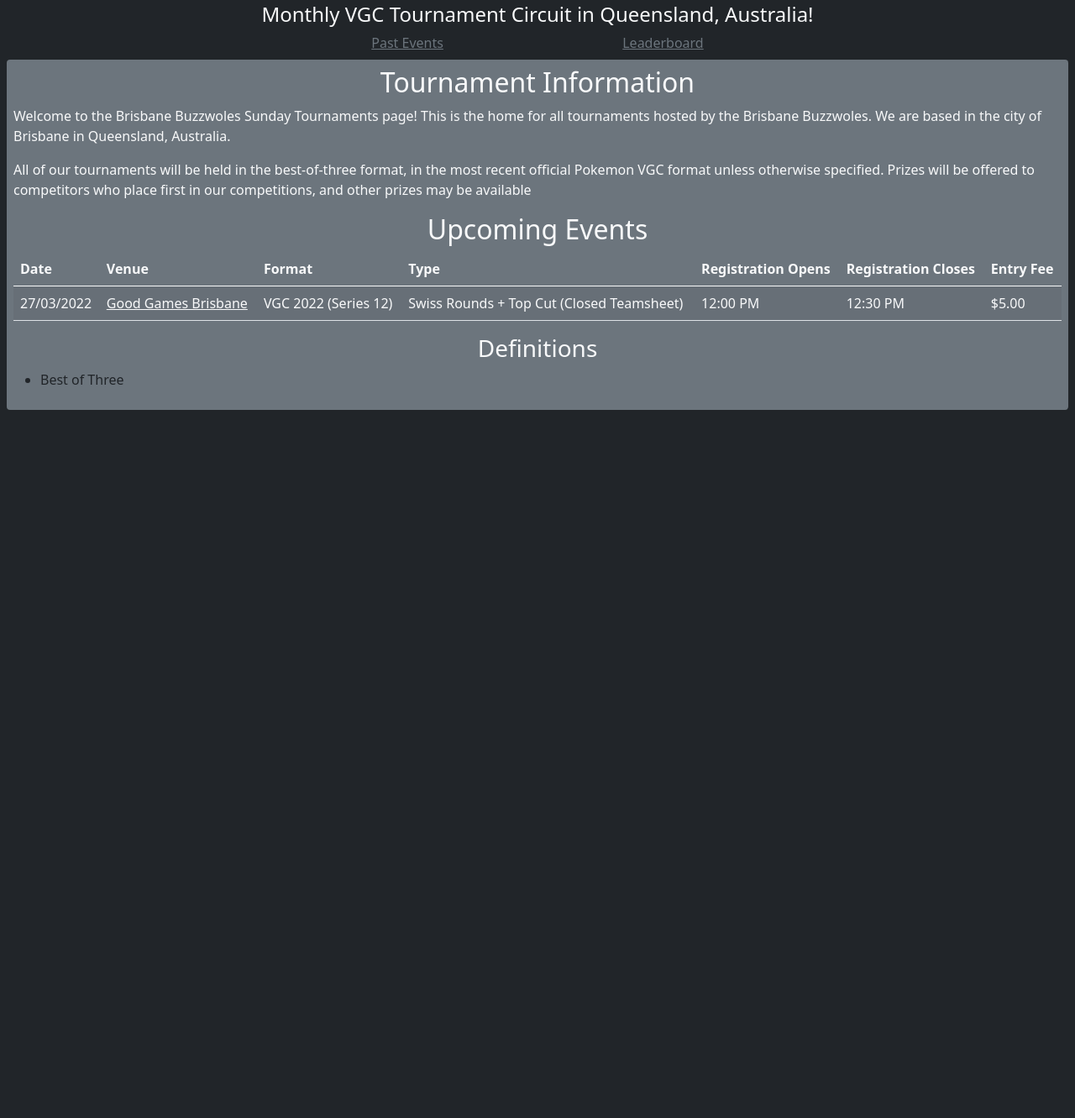
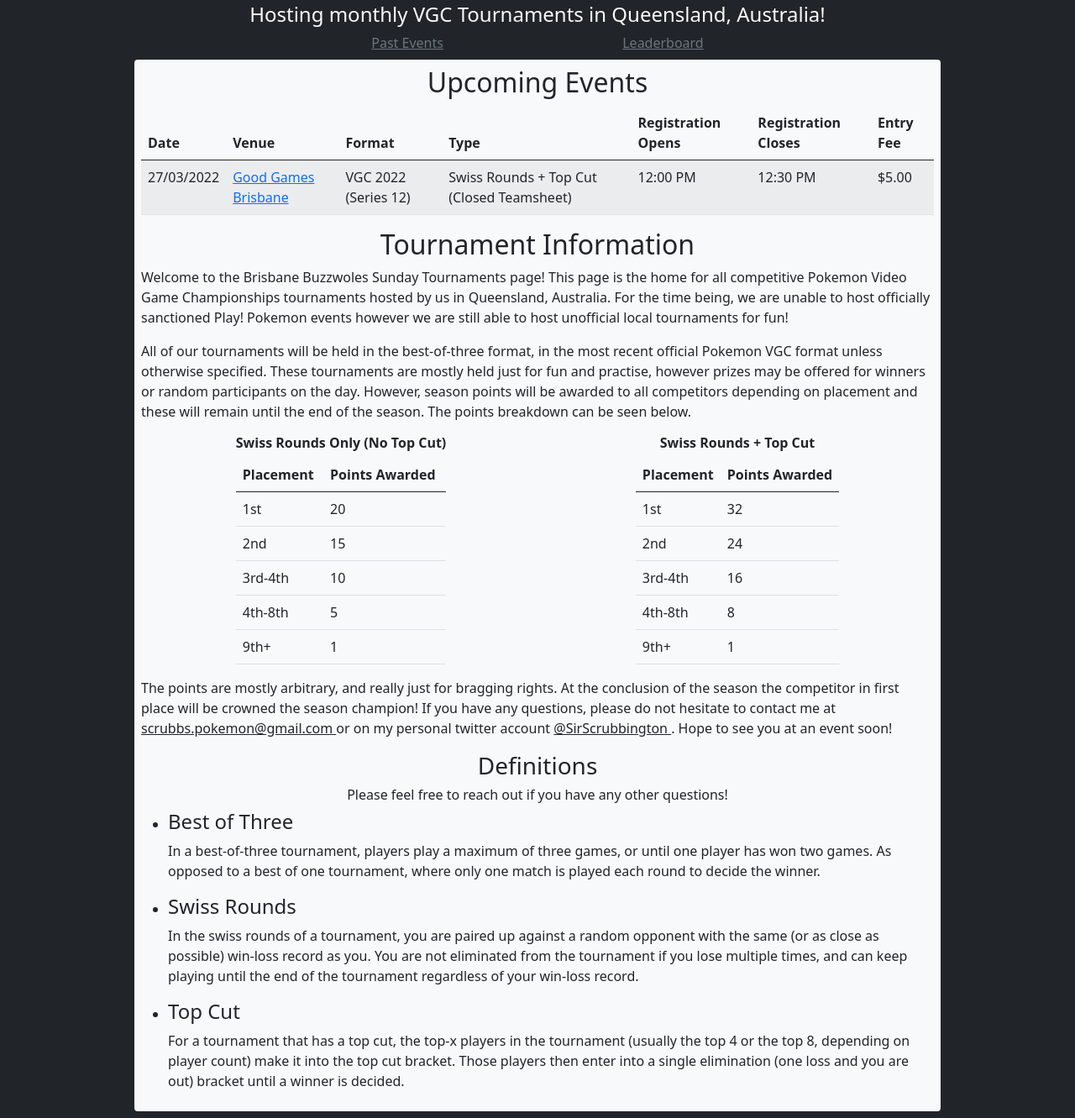
Before and after one commit to damon-murdoch/pokemon-events, a plain HTML site: page index.html in a window 1280 px wide. Shown: the part 480-1811 px from the top of the page at 84% size. Before the commit the page ends 976 px from the top, so only its background shows below. Drawn offline with Linux system fonts and the light colour scheme.

Commit message:
First version :)

```diff
--- a/data/events.js
+++ b/data/events.js
@@ -1,7 +1,7 @@
 const EVENTS = {
   'upcoming': [
     // Date, Venue, Format, Type (Top Cut, No Top Cut), Registration Start, Registration End (Tournament Start), Entry Fee
-    ["27/03/2022", "<a target='_blank' class='link-light' href='https://goo.gl/maps/rkCBBjR9SqUSR8688'> Good Games Brisbane </a>", "VGC 2022 (Series 12)", "Swiss Rounds + Top Cut (Closed Teamsheet)", "12:00 PM", "12:30 PM", "$5.00"]
+    ["27/03/2022", "<a target='_blank' href='https://goo.gl/maps/rkCBBjR9SqUSR8688'> Good Games Brisbane </a>", "VGC 2022 (Series 12)", "Swiss Rounds + Top Cut (Closed Teamsheet)", "12:00 PM", "12:30 PM", "$5.00"]
   ],
   'previous': [
 
--- a/index.html
+++ b/index.html
@@ -9,7 +9,7 @@
     <link rel="shortcut icon" type="image/jpg" href="img/favicon.ico"/>
 
     <!-- Page Title -->
-    <title> Pokemon VGC Events </title>
+    <title> Buzzwoles Sunday Tournaments </title>
   </head>
   <body id='body' class='bg-dark'>
 
@@ -33,7 +33,7 @@
         Brisbane Buzzwoles Sunday Tournaments
       </p>
       <p class='h4' id='sitesubtitle'>
-        Monthly VGC Tournament Circuit in Queensland, Australia!
+        Hosting monthly VGC Tournaments in Queensland, Australia!
       </p>
       <div class='d-flex justify-content-center'>
         <a class='text-muted' id='homelnk' href='index.html'> Past Events </a>
@@ -43,34 +43,17 @@
     </div>
 
     <!-- Main Page Content -->
-    <div id="main">
-      <div class="m-2 bg-secondary rounded">
+    <div id="main" class='d-flex justify-content-center'>
+      <div style='width: 100%; max-width: 960px;' class="m-2 bg-light rounded">
 
         <!-- Page Content -->
         <div id="page-content" class="p-2">
 
-          <h2 class="text-center text-light">
-            Tournament Information
-          </h2>
-
-          <p class='text-light'>
-            Welcome to the Brisbane Buzzwoles Sunday Tournaments page! This is the
-            home for all tournaments hosted by the Brisbane Buzzwoles. We are based
-            in the city of Brisbane in Queensland, Australia.
-          </p>
-
-          <p class='text-light'>
-            All of our tournaments will be held in the best-of-three format, in the
-            most recent official Pokemon VGC format unless otherwise specified. Prizes
-            will be offered to competitors who place first in our competitions, and other
-            prizes may be available
-          </p>
-
-          <h2 id="page-title" class="text-center text-light">
+          <h2 id="page-title" class="text-center">
             Upcoming Events
           </h2>
 
-          <table class='table table-striped text-light'>
+          <table class='table table-striped'>
             <thead class='thead'>
               <tr>
                 <th>
@@ -101,13 +84,150 @@
             </tbody>
           </table>
 
-          <h3 class="text-center text-light">
+          <h2 class="text-center">
+            Tournament Information
+          </h2>
+
+          <p>
+            Welcome to the Brisbane Buzzwoles Sunday Tournaments page! This page is
+            the home for all competitive Pokemon Video Game Championships tournaments
+            hosted by us in Queensland, Australia. For the time being, we are unable
+            to host officially sanctioned Play! Pokemon events however we are still able
+            to host unofficial local tournaments for fun!
+          </p>
+
+          <p>
+            All of our tournaments will be held in the best-of-three format, in the
+            most recent official Pokemon VGC format unless otherwise specified. These
+            tournaments are mostly held just for fun and practise, however prizes may
+            be offered for winners or random participants on the day. However, season
+            points will be awarded to all competitors depending on placement and these
+            will remain until the end of the season. The points breakdown can be seen below.
+          </p>
+
+          <div class="d-flex flex-row justify-content-around">
+            <div>
+              <h6 class="text-center">
+                <b>
+                  Swiss Rounds Only (No Top Cut)
+                </b>
+              </h6>
+              <table class='table'>
+                <thead>
+                  <tr>
+                    <th> Placement </th>
+                    <th> Points Awarded </th>
+                  </tr>
+                </thead>
+                <tbody>
+                  <tr>
+                    <td> 1st </td><td> 20 </td>
+                  </tr>
+                  <tr>
+                    <td> 2nd </td> <td> 15 </td>
+                  </tr>
+                  <tr>
+                    <td> 3rd-4th </td> <td> 10 </td>
+                  </tr>
+                  <tr>
+                    <td> 4th-8th </td> <td> 5 </td>
+                  </tr>
+                  <tr>
+                    <td> 9th+ </td><td> 1 </td>
+                  </tr>
+                </tbody>
+              </table>
+            </div>
+            <div>
+              <h6 class="text-center">
+                <b>
+                  Swiss Rounds + Top Cut
+                </b>
+              </h6>
+              <table class='table'>
+                <thead>
+                  <tr>
+                    <th> Placement </th>
+                    <th> Points Awarded </th>
+                  </tr>
+                </thead>
+                <tbody>
+                  <tr>
+                    <td> 1st </td><td> 32 </td>
+                  </tr>
+                  <tr>
+                    <td> 2nd </td> <td> 24 </td>
+                  </tr>
+                  <tr>
+                    <td> 3rd-4th </td> <td> 16 </td>
+                  </tr>
+                  <tr>
+                    <td> 4th-8th </td> <td> 8 </td>
+                  </tr>
+                  <tr>
+                    <td> 9th+ </td><td> 1 </td>
+                  </tr>
+                </tbody>
+              </table>
+            </div>
+          </div>
+
+          <p>
+            The points are mostly arbitrary, and really just for bragging rights. At
+            the conclusion of the season the competitor in first place will be crowned
+            the season champion! If you have any questions, please do not hesitate to
+            contact me at
+            <a class='link-dark' href='mailto:scrubbs.pokemon@gmail.com'>
+              scrubbs.pokemon@gmail.com
+            </a>
+            or on my personal twitter account
+            <a class='link-dark' href='mailto:scrubbs.pokemon@gmail.com'>
+              @SirScrubbington
+            </a>
+            . Hope to see you at an event soon!
+          </p>
+
+          <h3 class="text-center">
             Definitions
           </h3>
+          <h6 class="text-center">
+            Please feel free to reach out if you have any other questions!
+          </h6>
 
           <ul>
             <li>
-              Best of Three
+              <h4>
+                Best of Three
+              </h4>
+              <p>
+                In a best-of-three tournament, players play a maximum of three
+                games, or until one player has won two games. As opposed to a
+                best of one tournament, where only one match is played each
+                round to decide the winner.
+              </p>
+            </li>
+            <li>
+              <h4>
+                Swiss Rounds
+              </h4>
+              <p>
+                In the swiss rounds of a tournament, you are paired up against a random
+                opponent with the same (or as close as possible) win-loss record as you.
+                You are not eliminated from the tournament if you lose multiple times,
+                and can keep playing until the end of the tournament regardless of
+                your win-loss record.
+              </p>
+            </li>
+            <li>
+              <h4>
+                Top Cut
+              </h4>
+              <p>
+                For a tournament that has a top cut, the top-x players in the tournament
+                (usually the top 4 or the top 8, depending on player count) make it into
+                the top cut bracket. Those players then enter into a single elimination
+                (one loss and you are out) bracket until a winner is decided.
+              </p>
             </li>
           </ul>
 
--- a/index.js
+++ b/index.js
@@ -9,9 +9,6 @@ function populate_upcoming_body()
 
     // Create a new table row object
     let tr = document.createElement('tr');
-
-    // Ensure the row text is light
-    tr.classList = 'text-light';
 
     // Loop over the tournament properties
     for(let property of tournament)
```
Also changed, not shown: events.html (+77 -0 lines), ladder.html (+77 -0 lines).
